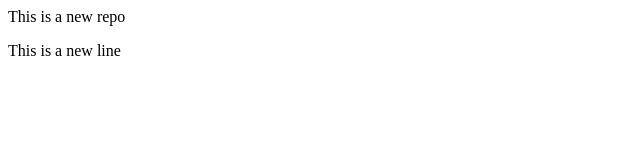
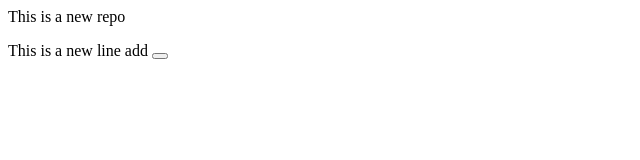
Before and after one commit to jyothibandi11/localrepo, a plain HTML site: page index.html in a window 1280 px wide. Shown: the full height of the page, 0-640 px from the left. Drawn offline with Linux system fonts and the light colour scheme.

Commit message:
new button added

```diff
--- a/index.html
+++ b/index.html
@@ -1,2 +1,2 @@
 <p> This is a new repo </p>
-<p>This is a new line</p>
+<p>This is a new line add <button></button></p>
```
